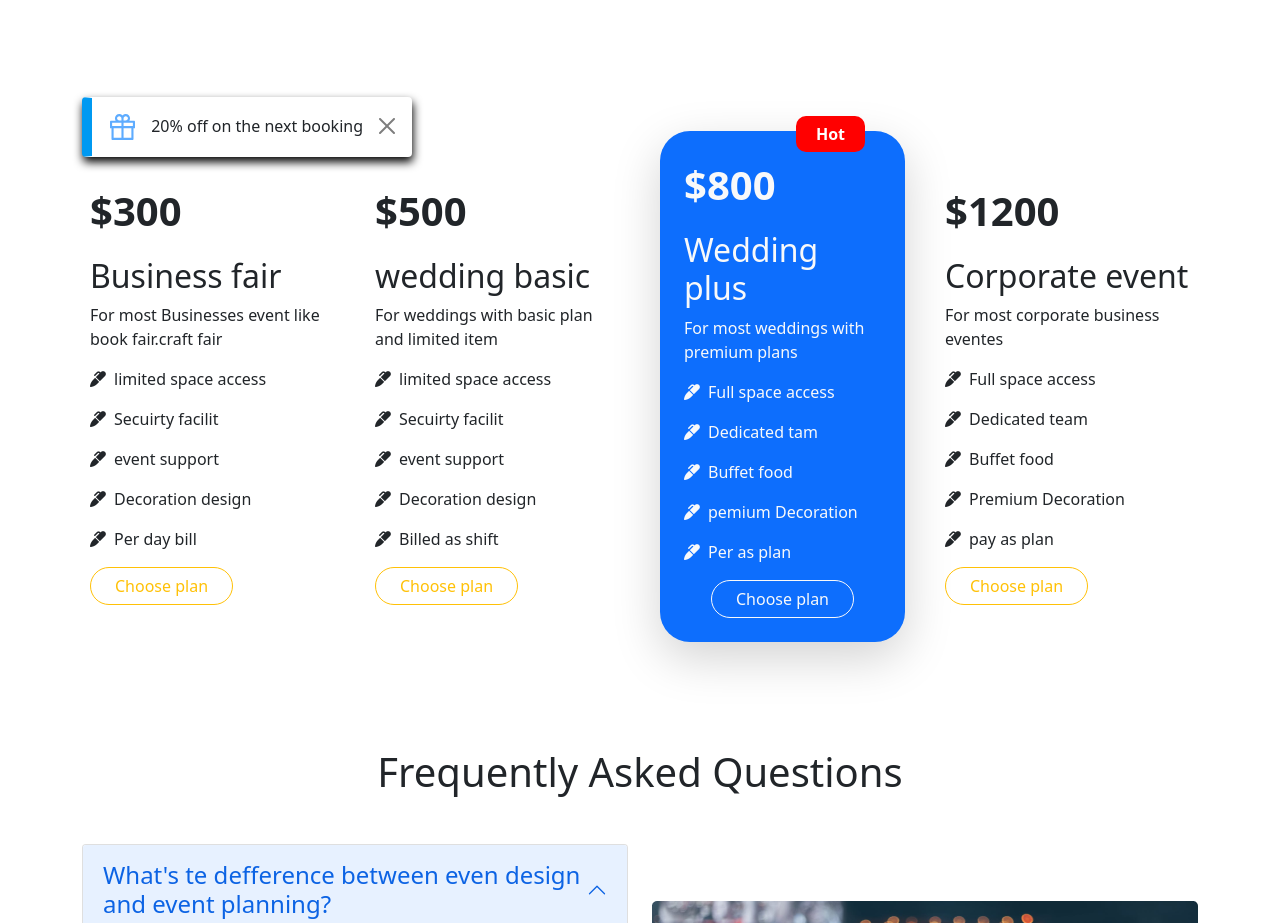
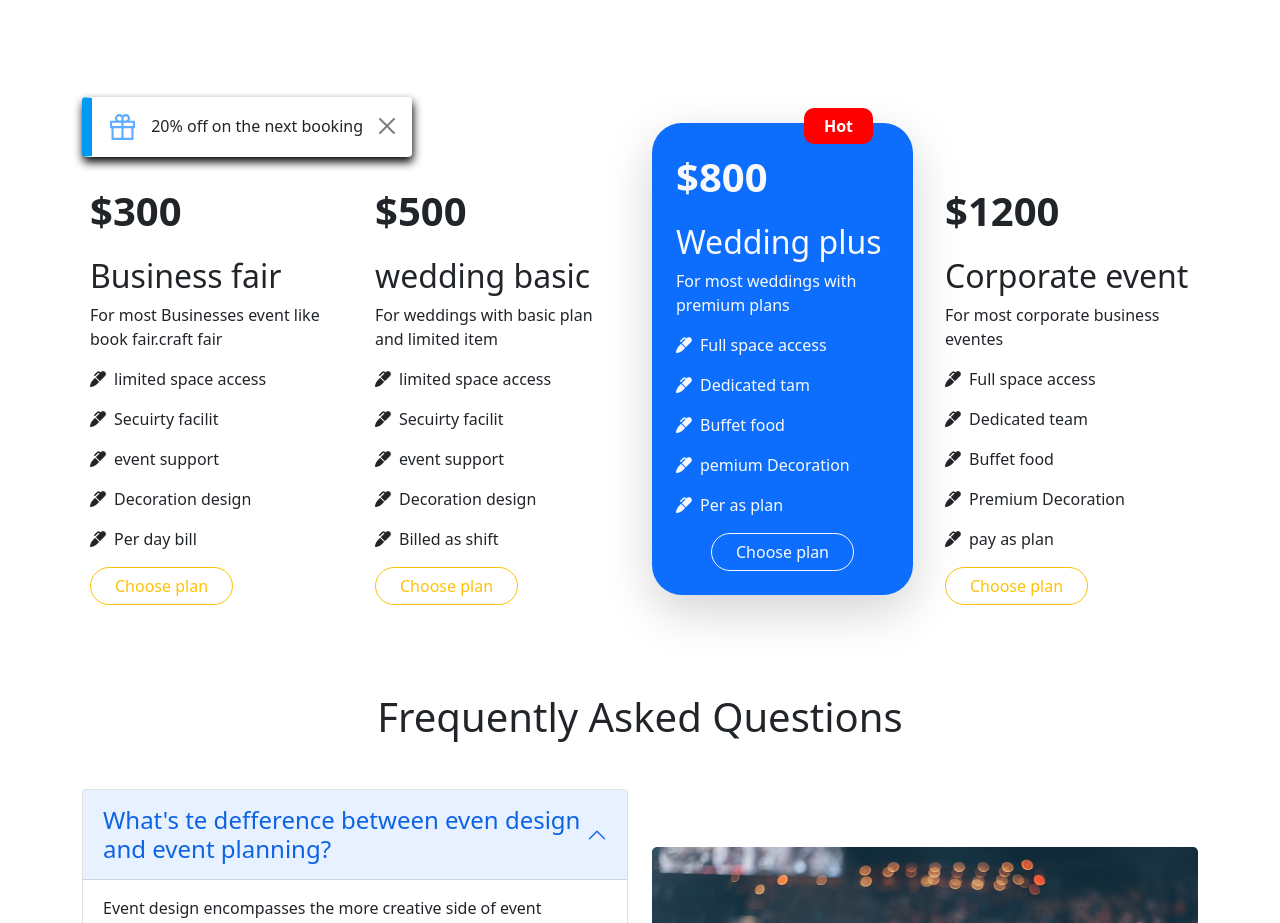
Before and after one commit to mehedy201/Conversion-center-landing-page-with-bootstrap, a plain HTML site: page index.html in a window 1280 px wide. Shown: the part 1347-2270 px from the top of the page. Drawn offline with nearby package versions, Linux system fonts and the light colour scheme.

Commit message:
change margin pading

```diff
--- a/index.html
+++ b/index.html
@@ -157,7 +157,7 @@
                     </div>
                 </div>
                 <div class="col-sm-12 col-md-4 col-lg-3">
-                  <div class="price-tabel-3 shadow-lg bg-primary text-light p-4 m-2">
+                  <div class="price-tabel-3 shadow-lg bg-primary text-light p-4">
                     <p class="fs-1 fw-bold">$800</p>
                     <h2>Wedding plus</h2>
                     <p>For most weddings with premium plans</p>
--- a/style.css
+++ b/style.css
@@ -20,7 +20,6 @@ body{
     transform: translateY(-50px);
     position: relative;
 }
-
 .price-tabel-3::before{
     content: "Hot";
     position: absolute;
```
